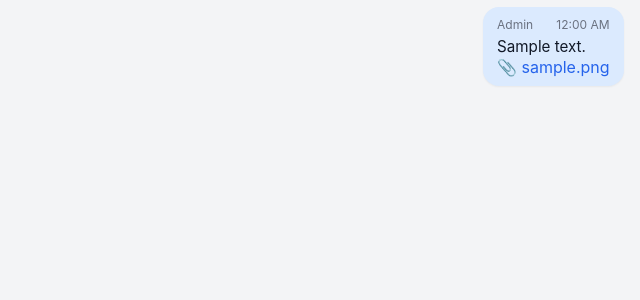
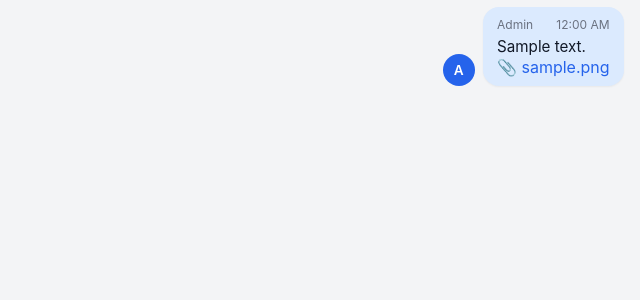
Before and after one commit to josephyong96/private-chat-room-pcr, a Flask app: page /chat in a window 1280 px wide. Shown: the part 65-365 px from the top of the page, without its empty margins (640-1280 px from the left). Run offline with Flask 3, Linux system fonts and the light colour scheme; the visitor is signed in with stand-in values (Sample User, id 1); data comes from the database, SQL or seed files in the repository; tables that the repository leaves empty hold one stand-in row (values such as "Sample post"); parts of the project's set-up code (start-up, migrations or seed data) failed here and were passed over; some libraries are stand-ins or nearby versions.

Commit message:
feat: show sender profile avatar next to each message

```diff
--- a/app.py
+++ b/app.py
@@ -334,13 +334,13 @@ def admin():
 def api_messages():
     conn = get_db()
     rows = conn.execute("""
-        SELECT m.id, m.sender_id, m.content, m.file_name, m.file_type, m.media_type, m.created_at, m.deleted,
-               u.display_name, u.username
-        FROM messages m
-        JOIN users u ON m.sender_id = u.id
-        WHERE m.deleted = 0
-        ORDER BY m.id DESC
-        LIMIT 200
+    SELECT m.id, m.sender_id, m.content, m.file_name, m.file_type, m.media_type, m.created_at, m.deleted,
+           u.display_name, u.username, u.profile_picture
+    FROM messages m
+    JOIN users u ON m.sender_id = u.id
+    WHERE m.deleted = 0
+    ORDER BY m.id DESC
+    LIMIT 200
     """).fetchall()
     conn.close()
     messages = []
@@ -350,6 +350,7 @@ def api_messages():
             'sender_id': r['sender_id'],
             'sender_name': r['display_name'],
             'username': r['username'],
+            'profile_picture': r['profile_picture'],
             'content': r['content'],
             'file_name': r['file_name'],
             'file_type': r['file_type'],
@@ -619,7 +620,7 @@ def handle_send_message(data):
     message_id = cur.lastrowid
     conn.commit()
     row = conn.execute("""
-        SELECT m.*, u.display_name, u.username FROM messages m
+        SELECT m.*, u.display_name, u.username, u.profile_picture FROM messages m
         JOIN users u ON m.sender_id = u.id WHERE m.id = ?
     """, (message_id,)).fetchone()
     conn.close()
@@ -629,6 +630,7 @@ def handle_send_message(data):
         'sender_id': row['sender_id'],
         'sender_name': row['display_name'],
         'username': row['username'],
+        'profile_picture': row['profile_picture'],
         'content': row['content'],
         'file_name': row['file_name'],
         'file_type': row['file_type'],
--- a/static/css/style.v7.css
+++ b/static/css/style.v7.css
@@ -228,17 +228,49 @@ body {
 }
 
 .message {
-    max-width: 80%;
-    padding: 0.6rem 0.9rem;
-    border-radius: 1rem;
-    background: #fff;
-    box-shadow: 0 1px 2px rgba(0,0,0,0.05);
+    display: flex;
+    align-items: flex-end;
+    gap: 0.5rem;
+    max-width: 85%;
+    background: transparent;
+    box-shadow: none;
+    padding: 0;
     position: relative;
 }
 
 .message.own {
     align-self: flex-end;
+    flex-direction: row-reverse;
+}
+
+.message-bubble {
+    max-width: calc(100% - 2.5rem);
+    padding: 0.6rem 0.9rem;
+    border-radius: 1rem;
+    background: #fff;
+    box-shadow: 0 1px 2px rgba(0,0,0,0.05);
+}
+
+.message.own .message-bubble {
     background: #dbeafe;
+}
+
+.message-avatar {
+    width: 2rem;
+    height: 2rem;
+    border-radius: 50%;
+    object-fit: cover;
+    flex-shrink: 0;
+}
+
+.avatar-initial {
+    display: flex;
+    align-items: center;
+    justify-content: center;
+    background: #2563eb;
+    color: #fff;
+    font-size: 0.85rem;
+    font-weight: 600;
 }
 
 .message .meta {
--- a/static/js/chat.v7.js
+++ b/static/js/chat.v7.js
@@ -101,6 +101,15 @@ function setupVoiceNotePlayer(container) {
     });
 }
 
+function getAvatarHtml(msg) {
+    const name = msg.sender_name || '?';
+    const initial = name.charAt(0).toUpperCase();
+    if (msg.profile_picture) {
+        return `<img src="/uploads/${encodeURIComponent(msg.profile_picture)}" alt="${escapeHtml(name)}" class="message-avatar">`;
+    }
+    return `<div class="message-avatar avatar-initial">${escapeHtml(initial)}</div>`;
+}
+
 function renderMessage(msg) {
     const isOwn = msg.sender_id === currentUserId;
     const div = document.createElement('div');
@@ -133,7 +142,11 @@ function renderMessage(msg) {
         deleteBtn = `<button class="delete-btn" title="Delete message">×</button>`;
     }
 
+    const avatarHtml = getAvatarHtml(msg);
+
     div.innerHTML = `
+        ${isOwn ? '' : avatarHtml}
+        <div class="message-bubble">
             <div class="meta">
                 <span>${escapeHtml(msg.sender_name)}</span>
                 <span>${formatTime(msg.created_at)}</span>
@@ -141,6 +154,8 @@ function renderMessage(msg) {
             <div class="text">${escapeHtml(msg.content || '')}</div>
             ${mediaHtml}
             ${deleteBtn}
+        </div>
+        ${isOwn ? avatarHtml : ''}
     `;
 
     if (isAdmin) {
```
Lines whose indentation alone changed are shown as unchanged.
